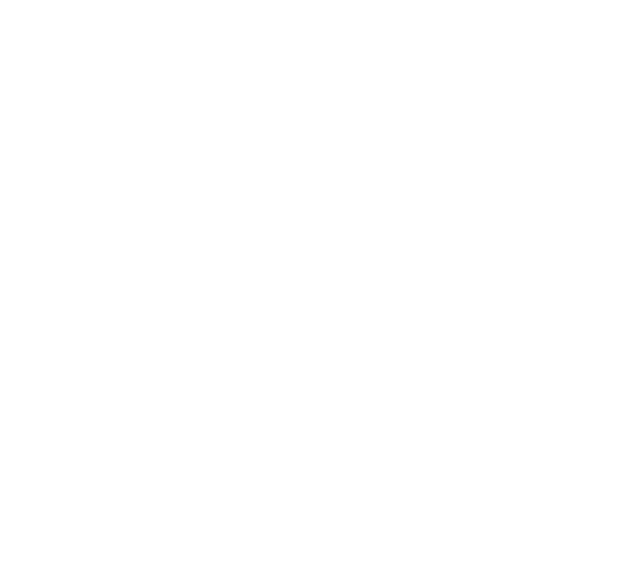
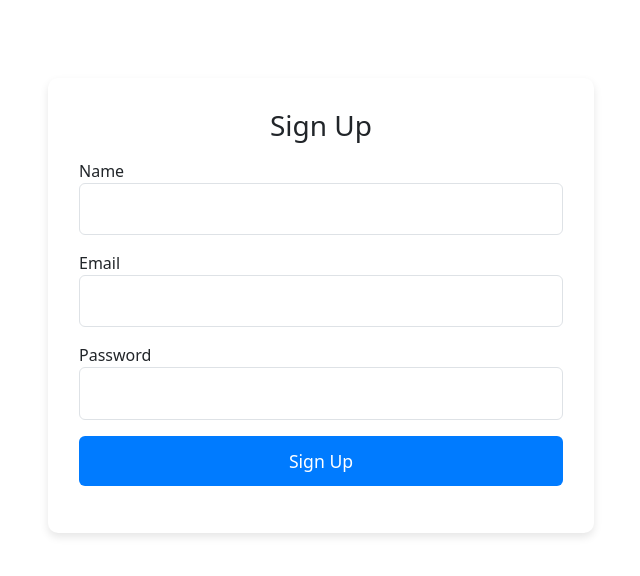
Before and after one commit to Clevis-254/game, a React (Vite) app: page /signup in a window 1280 px wide. Before the commit this address had no page. Shown: the top 576 px of the page, without its empty margins (319-959 px from the left). Built offline with nearby package versions, Linux system fonts and the light colour scheme.

Commit message:
Added Sign Up Route

```diff
--- a/src/App.jsx
+++ b/src/App.jsx
@@ -5,7 +5,7 @@
 import UserStats from "./UserStats.jsx";
 import MyStats from "./MyStats.jsx";
 import Login from "@/Login/login.jsx";
-
+import SignUp from "@/SignUp/SignUp.jsx";
 
 
 const App = () => {
@@ -15,6 +15,7 @@
             <Route path="/my-stats" element={<MyStats />} />
             <Route path="/user-stats" element={<UserStats />} />
             <Route path="/login" element={<Login />} />
+            <Route path="/signup" element={<SignUp />} />
         </Routes>
     )
 }
--- a/src/Login/login.jsx
+++ b/src/Login/login.jsx
@@ -1,6 +1,7 @@
 import React, { useState } from 'react';
 import './login.css';
 import { useForm } from 'react-hook-form';
+import {Link} from "react-router-dom";
 
 export const Login = () => {
   const { register, handleSubmit, formState: { errors } } = useForm();
@@ -92,7 +93,9 @@
                 </button>
               </form>
               <div className="text-center mt-3">
-                <a href="/signup" className="signup-link">Create an account or sign up now!</a>
+                <Link to="/signup" className="signup-link">
+                  Create an account or sign up now!
+                </Link>
               </div>
             </div>
           </div>
--- /dev/null
+++ b/src/SignUp/SignUp.jsx
@@ -0,0 +1,81 @@
+import React, { useState } from 'react';
+import { useForm } from 'react-hook-form';
+
+export const Signup = () => {
+    const { register, handleSubmit, formState: { errors } } = useForm();
+    const [signupError, setSignupError] = useState('');
+
+    const onSubmit = async (data) => {
+        try {
+            setSignupError(''); // Clear previous errors
+            const response = await fetch('/signup', {
+                method: 'POST',
+                headers: {
+                    'Content-Type': 'application/json',
+                },
+                body: JSON.stringify(data),
+            });
+
+            const result = await response.json();
+            if (result.success) {
+                console.log('Signup successful, redirecting...');
+                window.location.href = result.redirect;
+            } else {
+                setSignupError(result.message);
+            }
+        } catch (error) {
+            setSignupError('An error occurred during signup. Please try again.');
+            console.error('Error:', error);
+        }
+    };
+
+    return (
+        <div className="container mt-5">
+            <div className="row justify-content-center">
+                <div className="col-md-6">
+                    <div className="card">
+                        <div className="card-body">
+                            <h3 className="card-title text-center mb-3">Sign Up</h3>
+                            {signupError && <div className="alert alert-danger">{signupError}</div>}
+                            <form onSubmit={handleSubmit(onSubmit)} noValidate>
+                                <div className="form-group mb-3">
+                                    <label htmlFor="name">Name</label>
+                                    <input
+                                        type="text"
+                                        id="name"
+                                        className={`form-control ${errors.name ? 'is-invalid' : ''}`}
+                                        {...register('name', { required: 'Name is required' })}
+                                    />
+                                    {errors.name && <div className="invalid-feedback">{errors.name.message}</div>}
+                                </div>
+                                <div className="form-group mb-3">
+                                    <label htmlFor="email">Email</label>
+                                    <input
+                                        type="email"
+                                        id="email"
+                                        className={`form-control ${errors.email ? 'is-invalid' : ''}`}
+                                        {...register('email', { required: 'Email is required' })}
+                                    />
+                                    {errors.email && <div className="invalid-feedback">{errors.email.message}</div>}
+                                </div>
+                                <div className="form-group mb-3">
+                                    <label htmlFor="password">Password</label>
+                                    <input
+                                        type="password"
+                                        id="password"
+                                        className={`form-control ${errors.password ? 'is-invalid' : ''}`}
+                                        {...register('password', { required: 'Password is required' })}
+                                    />
+                                    {errors.password && <div className="invalid-feedback">{errors.password.message}</div>}
+                                </div>
+                                <button type="submit" className="btn btn-primary w-100">Sign Up</button>
+                            </form>
+                        </div>
+                    </div>
+                </div>
+            </div>
+        </div>
+    );
+};
+
+export default Signup;
```
Also changed, not shown: server-dev.js (+26 -0 lines), server-prod.js (+24 -0 lines).
